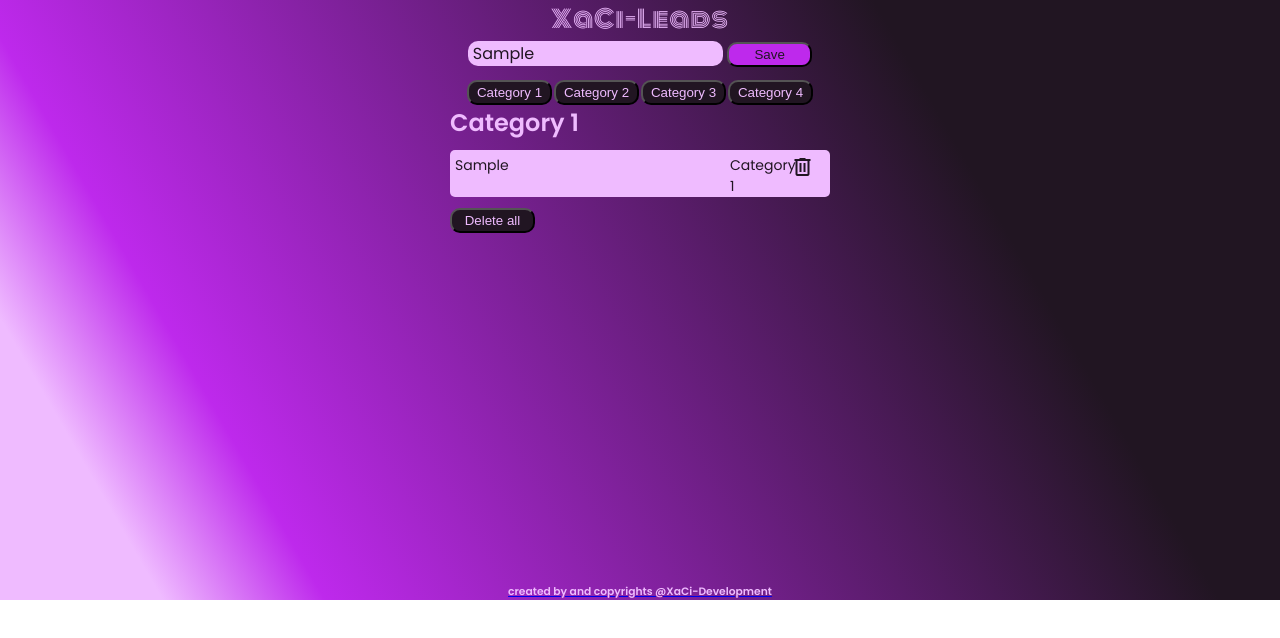
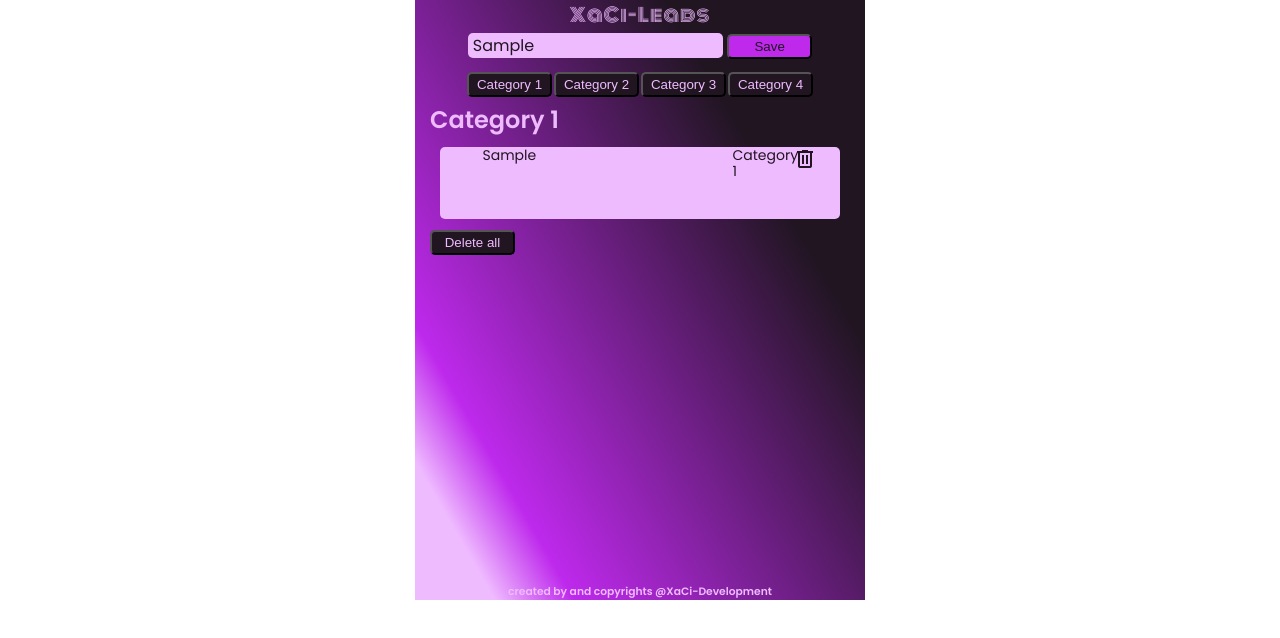
Before and after one commit to FrieXaCi/xaci_leads, a browser extension: page index.html in a window 1280 px wide. Both pictures are taken after typing "Sample" into the empty fields and a click on the button "Save". Drawn offline with nearby package versions, Linux system fonts and the light colour scheme.

Commit message:
lijkt te werken op alle browser en bug met browser is opgelost

```diff
--- a/index.html
+++ b/index.html
@@ -26,6 +26,7 @@
     </head>
   </head>
   <body>
+    <section class="extension-body">
       <section class="leads-header">
         <h1 class="main-title">XaCi-Leads</h1>
         <form>
@@ -40,13 +41,16 @@
         </section>
       </section>
 
-    <section id="get-leads"></section>
+      <section id="get-leads" class="leads">
+        <section id="pagination-container"></section>
+      </section>
 
       <div class="footer">
         <a href="https://www.xaci-development.com/" target="_blank"
           ><h6>created by and copyrights @XaCi-Development</h6></a
         >
       </div>
+    </section>
     <script type="text/javascript" src="script.js"></script>
   </body>
 </html>
--- a/script.js
+++ b/script.js
@@ -87,7 +87,7 @@ window.onload = () => {
       const newText = input.value;
       button.textContent = newText;
       localStorage.setItem(storageKey, newText);
-      button.parentElement.removeChild(input);
+
       renderLeads();
       location.reload();
     };
@@ -113,7 +113,6 @@ window.onload = () => {
 
   // Getting the leads for display
   let myLeads = [];
-
   // Save button click event
   saveBtn.addEventListener('click', (event) => {
     event.preventDefault();
@@ -140,6 +139,8 @@ window.onload = () => {
     for (let i = 0; i < myLeads.length; i += 2) {
       const leadsContainer = document.createElement('div');
       leadsContainer.className = 'leads-container';
+      urlBox = document.createElement('div');
+      urlBox.className = 'url-box';
 
       const text = document.createElement('p');
       text.textContent = myLeads[i];
@@ -167,7 +168,8 @@ window.onload = () => {
       leadsContainer.appendChild(text);
       leadsContainer.appendChild(category);
       leadsContainer.appendChild(deleteItem);
-      leadsContainer.appendChild(url);
+      leadsContainer.appendChild(urlBox);
+      urlBox.appendChild(url);
 
       getLeads.appendChild(leadsContainer);
     }
--- a/style.scss
+++ b/style.scss
@@ -21,7 +21,7 @@ button {
   padding: 2px;
   background: $pri-background-color;
   color: $tri-color;
-  border-radius: 10px;
+  border-radius: 5px;
   cursor: pointer;
   &:hover {
     background: $tri-color;
@@ -34,7 +34,7 @@ button {
   }
 }
 
-body {
+.extension-body {
   position: relative;
   margin: 0 auto;
   display: flex;
@@ -76,7 +76,7 @@ body {
         width: 250px;
         height: 25px;
         border: none;
-        border-radius: 10px;
+        border-radius: 5px;
       }
     }
     .categories-container {
@@ -92,27 +92,46 @@ body {
         width: 300px;
         height: 30px;
         outline: none;
+        border-radius: 5px;
       }
     }
   }
+
+  .leads {
+    padding: 5px;
+    width: 430px;
+    height: 550px;
+    overflow: auto;
     .leads-container {
-    width: 100%;
+      padding-left: 10px;
+      margin: 0 auto;
+      width: 400px;
       margin-top: 10px;
       margin-bottom: 10px;
-    padding-top: 5px;
-    padding-left: 5px;
+
       display: grid;
-    grid-template-columns: 275px 50px 50px;
+      grid-template-columns: 250px 50px 25px;
       grid-template-rows: auto;
       align-items: flex-start;
-    justify-content: space-between;
+      justify-content: center;
       background: $tri-color;
       color: $pri-background-color;
       border-radius: 5px;
       overflow: hidden;
+
       p {
         font-size: 14px;
         font-family: $text;
+        line-height: 16px;
+      }
+      .url-box {
+        width: 100%;
+        height: 40px;
+        overflow: hidden;
+        a {
+          line-height: 14px;
+          font-size: 12px;
+        }
       }
       .delete-item-btn {
         margin-left: 10px;
@@ -127,6 +146,7 @@ body {
         outline: inherit;
       }
     }
+  }
   .footer {
     position: absolute;
     bottom: 0;
@@ -139,5 +159,8 @@ body {
     &:checked {
       color: antiquewhite;
     }
+    a {
+      text-decoration: none;
     }
   }
+}
```
Also changed, not shown: style.css, 1 other file. Lines whose indentation alone changed are shown as unchanged.
